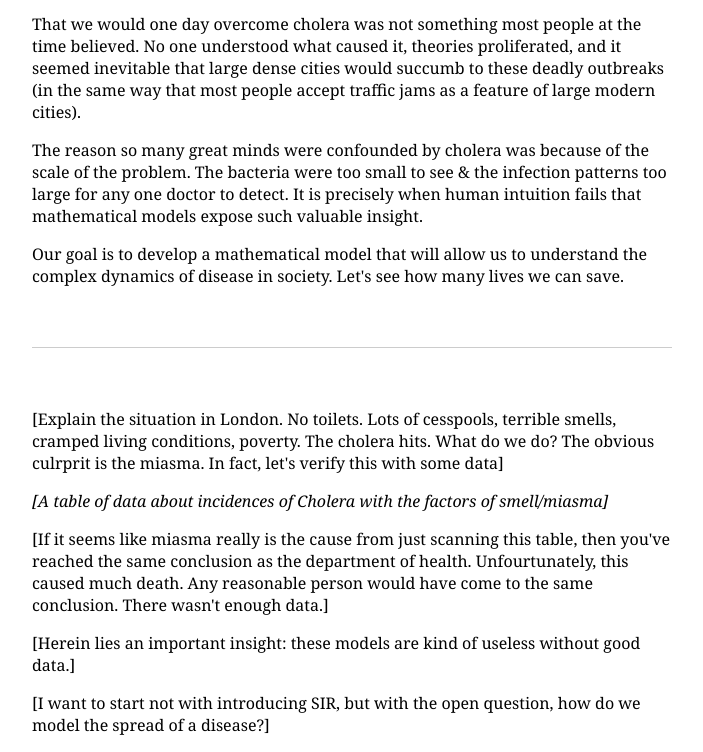
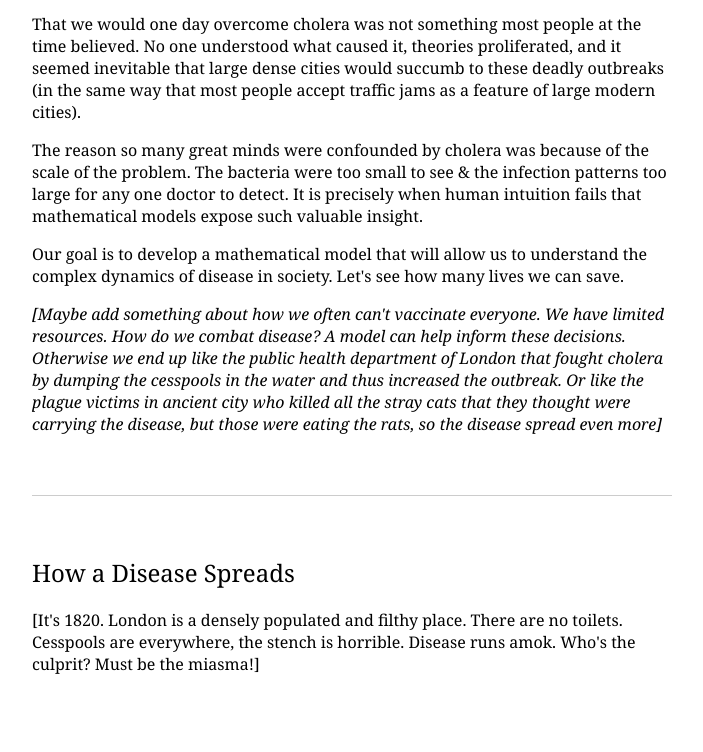
Before and after one commit to OmarShehata/ending-epidemics, a plain HTML site: page index.html in a window 1280 px wide. Shown: the part 594-1346 px from the top of the page, without its empty margins (288-991 px from the left). After the commit the page ends 1285 px from the top, so only its background shows below. Drawn offline with Linux system fonts and the light colour scheme.

Commit message:
Added paragraph to introduction

```diff
--- a/index.html
+++ b/index.html
@@ -15,14 +15,10 @@
 	<p>That we would one day overcome cholera was not something most people at the time believed. No one understood what caused it, theories proliferated, and it seemed inevitable that large dense cities would succumb to these deadly outbreaks (in the same way that most people accept traffic jams as a feature of large modern cities).</p>
 	<p>The reason so many great minds were confounded by cholera was because of the scale of the problem. The bacteria were too small to see & the infection patterns too large for any one doctor to detect. It is precisely when human intuition fails that mathematical models expose such valuable insight. </p>
 	<p>Our goal is to develop a mathematical model that will allow us to understand the complex dynamics of disease in society. Let's see how many lives we can save.</p>
+	<p><i>[Maybe add something about how we often can't vaccinate everyone. We have limited resources. How do we combat disease? A model can help inform these decisions. Otherwise we end up like the public health department of London that fought cholera by dumping the cesspools in the water and thus increased the outbreak. Or like the plague victims in ancient city who killed all the stray cats that they thought were carrying the disease, but those were eating the rats, so the disease spread even more]</i></p>
 	<hr>
-	<p>[Explain the situation in London. No toilets. Lots of cesspools, terrible smells, cramped living conditions, poverty. The cholera hits. What do we do? The obvious culrprit is the miasma. In fact, let's verify this with some data]</p>
-	<p><i>[A table of data about incidences of Cholera with the factors of smell/miasma]</i></p>
-	<p>[If it seems like miasma really is the cause from just scanning this table, then you've reached the same conclusion as the department of health. Unfourtunately, this caused much death. Any reasonable person would have come to the same conclusion. There wasn't enough data.]</p>
-	<p>[Herein lies an important insight: these models are kind of useless without good data.]</p>
-
-	<p>[I want to start not with introducing SIR, but with the open question, how do we model the spread of a disease?]
-	</p>
+	<h2>How a Disease Spreads</h2>
+	<p>[It's 1820. London is a densely populated and filthy place. There are no toilets. Cesspools are everywhere, the stench is horrible. Disease runs amok. Who's the culprit? Must be the miasma!]</p>
 </div>
 </body>
 </html>
```
